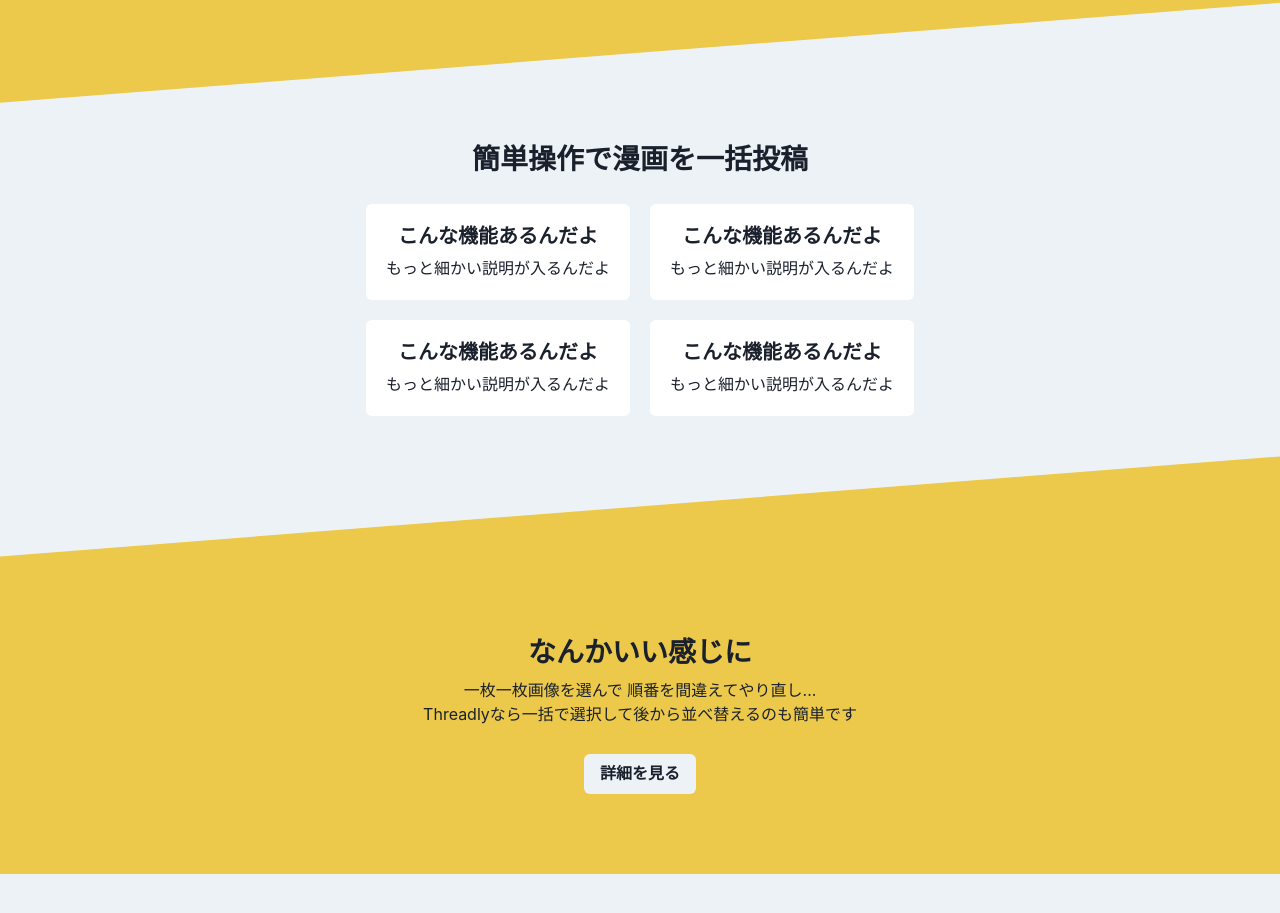
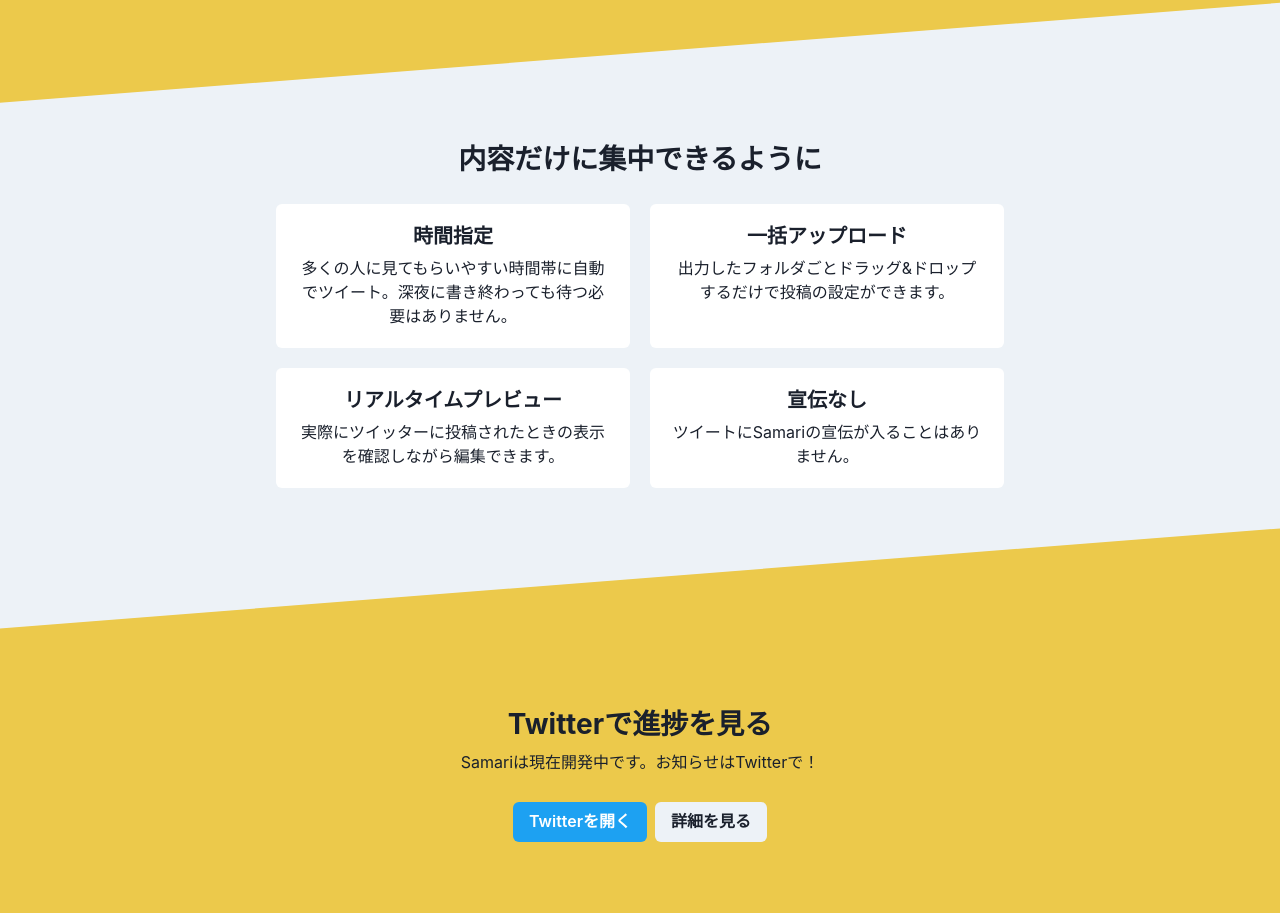
Before and after one commit to s7tya/samari-page, a Next.js app: page / in a window 1280 px wide. Shown: the part 793-1706 px from the top of the page. Before the commit the page ends 1667 px from the top, so only its background shows below. Built offline with nearby package versions, Linux system fonts and the light colour scheme.

Commit message:
update: indexページを実際のテキストに

```diff
--- a/src/pages/index.tsx
+++ b/src/pages/index.tsx
@@ -12,20 +12,23 @@
 
 const features: { title: string; description: string }[] = [
   {
-    title: "こんな機能あるんだよ",
-    description: "もっと細かい説明が入るんだよ",
+    title: "時間指定",
+    description:
+      "多くの人に見てもらいやすい時間帯に自動でツイート。深夜に書き終わっても待つ必要はありません。",
   },
   {
-    title: "こんな機能あるんだよ",
-    description: "もっと細かい説明が入るんだよ",
+    title: "一括アップロード",
+    description:
+      "出力したフォルダごとドラッグ&ドロップするだけで投稿の設定ができます。",
   },
   {
-    title: "こんな機能あるんだよ",
-    description: "もっと細かい説明が入るんだよ",
+    title: "リアルタイムプレビュー",
+    description:
+      "実際にツイッターに投稿されたときの表示を確認しながら編集できます。",
   },
   {
-    title: "こんな機能あるんだよ",
-    description: "もっと細かい説明が入るんだよ",
+    title: "宣伝なし",
+    description: "ツイートにSamariの宣伝が入ることはありません。",
   },
 ];
 
@@ -53,9 +56,9 @@
         }}
       >
         {/* Titles */}
-        <VStack spacing="8px">
+        <VStack spacing="8px" textAlign="center">
           <Heading fontSize="28px">簡単操作で漫画を一括投稿</Heading>
-          <Text textAlign="center">
+          <Text>
             一枚一枚画像を選んで 順番を間違えてやり直し...
             <br />
             Samari(サマリ)なら一括で選択して後から並べ替えるのも簡単です
@@ -91,8 +94,10 @@
         px="20px"
         spacing="28px"
       >
-        <Heading fontSize="28px">簡単操作で漫画を一括投稿</Heading>
-        <Grid templateColumns="1fr 1fr" gap="20px">
+        <Heading fontSize="28px" textAlign="center">
+          内容だけに集中できるように
+        </Heading>
+        <Grid templateColumns={{ base: "1fr", sm: "1fr 1fr" }} gap="20px">
           {features.map((feature, index) => (
             <FeatureCard
               key={index}
@@ -112,14 +117,20 @@
         spacing="28px"
       >
         <VStack spacing="8px">
-          <Heading fontSize="28px">なんかいい感じに</Heading>
+          <Heading fontSize="28px">Twitterで進捗を見る</Heading>
           <Text textAlign="center">
-            一枚一枚画像を選んで 順番を間違えてやり直し...
-            <br />
-            Threadlyなら一括で選択して後から並べ替えるのも簡単です
+            Samariは現在開発中です。お知らせはTwitterで！
           </Text>
         </VStack>
         <ButtonGroup>
+          <Button
+            as="a"
+            bg="twitter"
+            color="white"
+            href="https://twitter.com/s7tya"
+          >
+            Twitterを開く
+          </Button>
           <Button
             as="a"
             colorScheme="gray"
```
